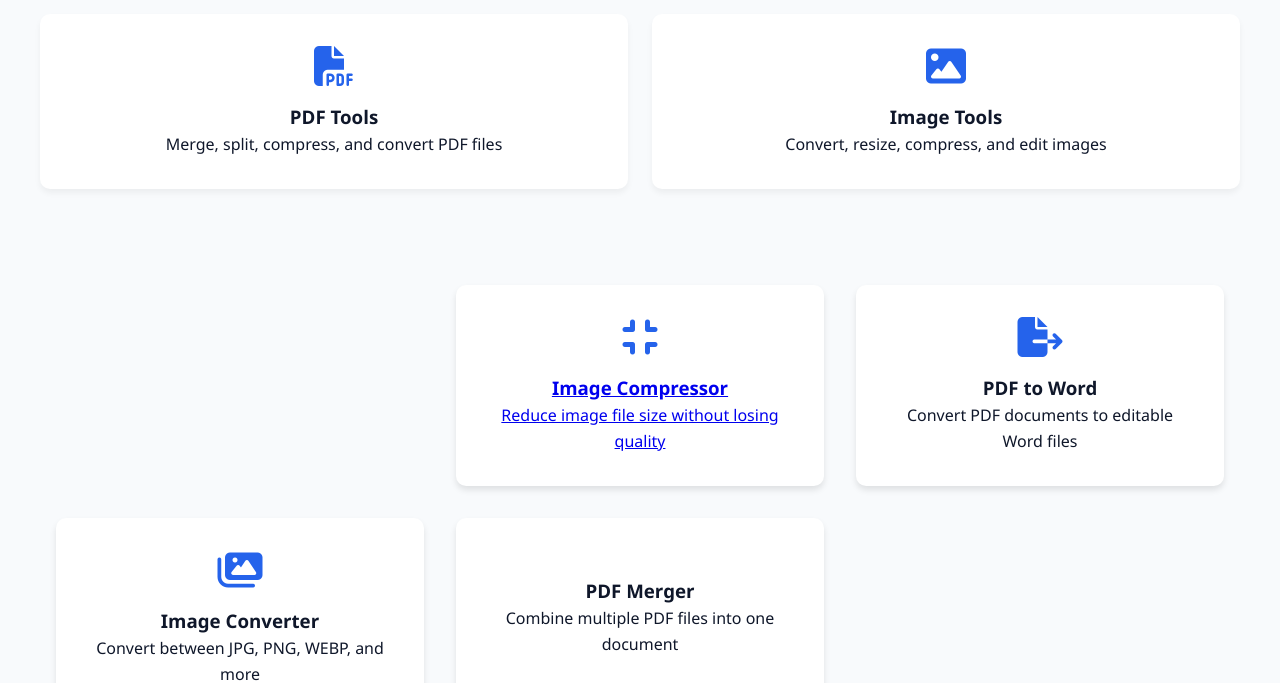
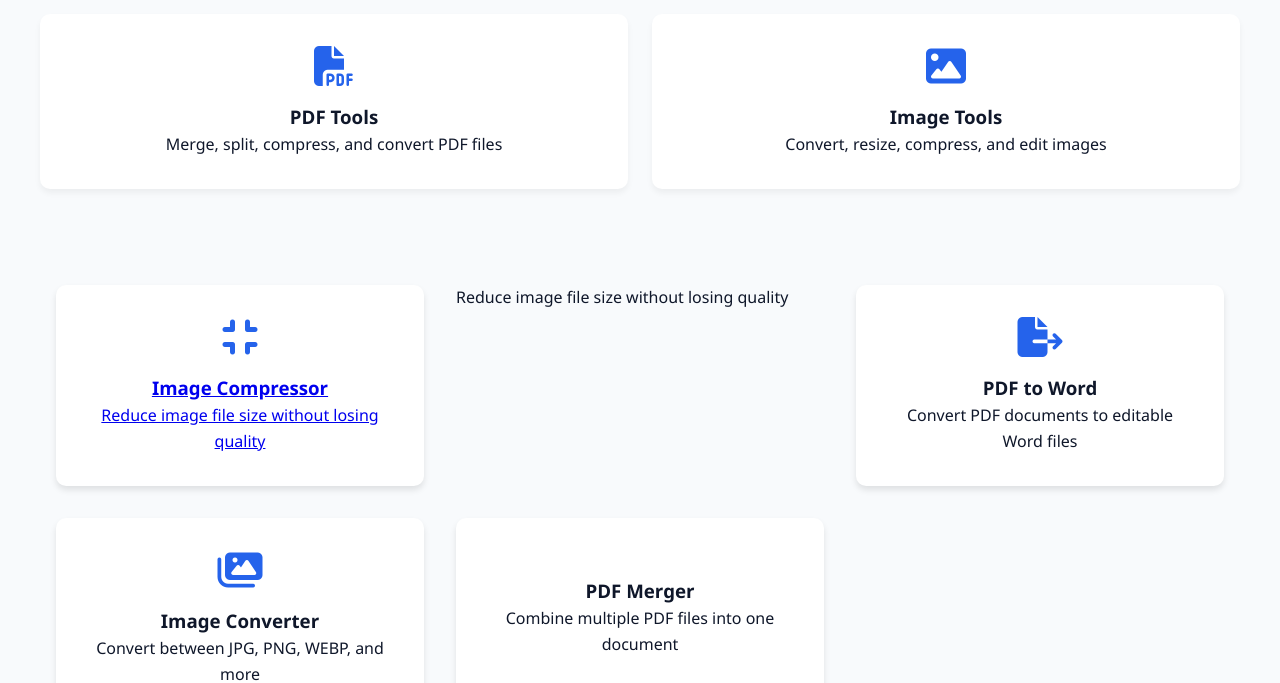
Before and after one commit to dipmule002/tools, a plain HTML site: page index.html in a window 1280 px wide. Shown: the part 533-1216 px from the top of the page. Drawn offline with Linux system fonts and the light colour scheme.

Commit message:
Update index.html

```diff
--- a/index.html
+++ b/index.html
@@ -243,11 +243,13 @@
     </section>
 
     <section class="tools-grid" id="tools">
-       <a href="/Tools/img-compress.html" style="text-decoration: none; color: inherit;">
     <div class="tool-card">
     <a href="/tools/image-compressor" class="tool-link">
         <i class="fas fa-compress tool-icon"></i>
         <h3>Image Compressor</h3>
+        <p>Reduce image file size without losing quality</p>
+    </a>
+</div>
         <p>Reduce image file size without losing quality</p>
     </a>
 </div>
```
